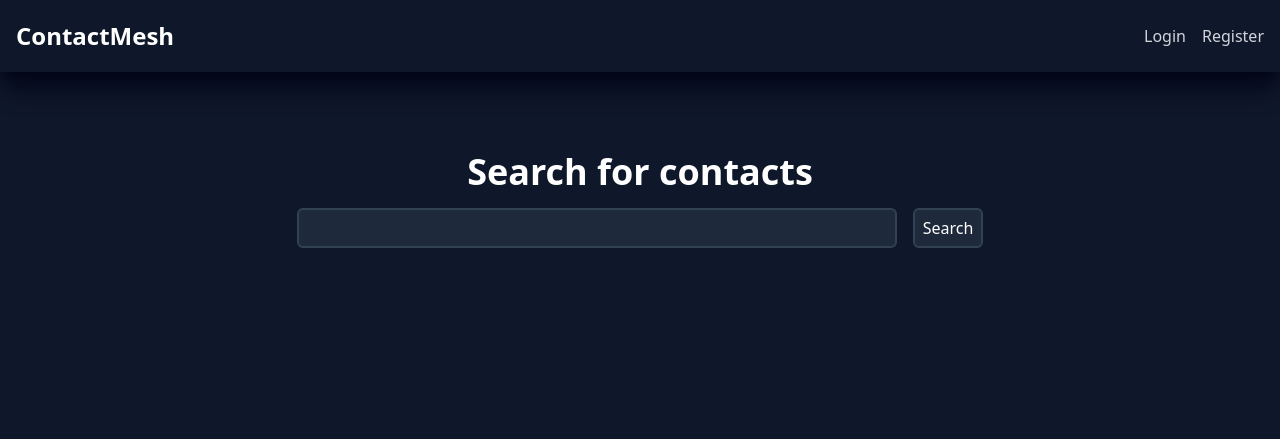
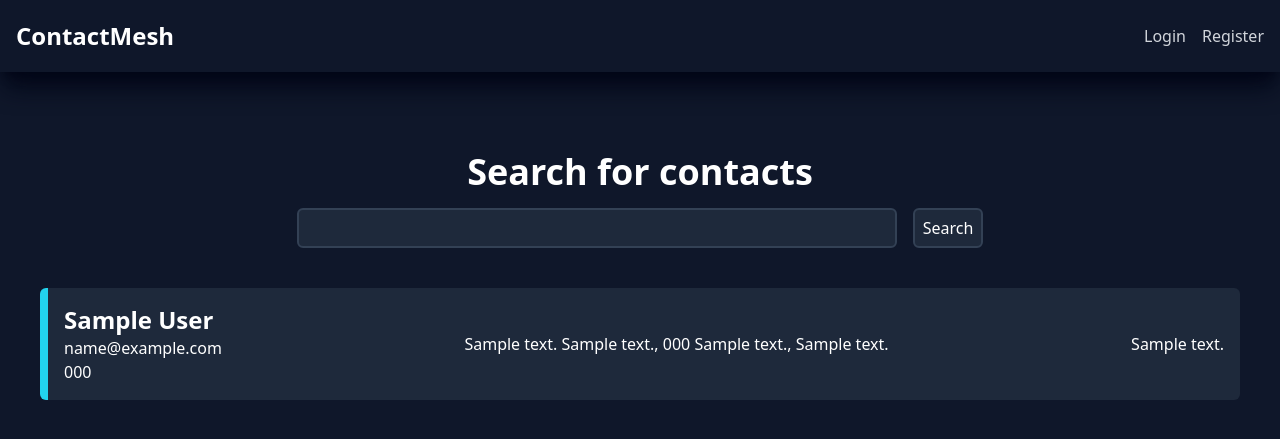
Before and after one commit to bezunyl/ContactMesh, a Django app: template contacts/templates/contacts/index.html in a window 1280 px wide. Shown: the top 439 px of the page. Run offline with Django 5.2, Linux system fonts and the light colour scheme; the template is opened without the code that fills it: values that come from a table or form of the project are taken from there, others are empty; tables that the repository leaves empty hold one stand-in row (values such as "Sample post"); some libraries are stand-ins or nearby versions.

Commit message:
feat: started working on displaying contacts

```diff
--- a/contacts/templates/contacts/index.html
+++ b/contacts/templates/contacts/index.html
@@ -16,4 +16,46 @@
     </div>
 </section>
 
+<section class="mt-10">
+    {% for contact in user_contacts %}
+        <div class="grid grid-flow-col justify-between my-4 p-4 w-full bg-slate-800 rounded-md border-l-8 border-cyan-400">
+            <div class="flex flex-col my-auto">
+                <div class="font-bold text-2xl">
+                    {{ contact.get_full_name }}
+                </div>
+
+                {% if contact.email %}
+                    <div>
+                        {{ contact.email }}
+                    </div>
+                {% else %}
+                    <div class="text-gray-400">
+                        No email address
+                    </div>
+                {% endif %}
+
+                {% if contact.phone %}
+                    <div>
+                        {{ contact.phone }}
+                    </div>
+                {% else %}
+                    <div class="text-gray-400">
+                        No phone number
+                    </div>
+                {% endif %}
+            </div>
+            <div class="flex justify-center my-auto">
+                {{ contact.get_formatted_address }}
+            </div>
+            <div class="flex justify-center my-auto">
+                {{ contact.notes }}
+            </div>
+        </div>
+    {% empty %}
+        <div class="flex items-center justify-center mt-10">
+            <p class="text-2xl font-bold text-gray-400">No contacts found</p>
+        </div>
+    {% endfor %}
+</section>
+
 {% endblock content %}
--- a/theme/static/css/dist/styles.css
+++ b/theme/static/css/dist/styles.css
@@ -822,6 +822,16 @@ select {
   margin-right: auto;
 }
 
+.my-4 {
+  margin-top: 1rem;
+  margin-bottom: 1rem;
+}
+
+.my-auto {
+  margin-top: auto;
+  margin-bottom: auto;
+}
+
 .mb-2 {
   margin-bottom: 0.5rem;
 }
@@ -840,6 +850,10 @@ select {
 
 .mt-6 {
   margin-top: 1.5rem;
+}
+
+.mt-4 {
+  margin-top: 1rem;
 }
 
 .block {
@@ -900,6 +914,26 @@ select {
           appearance: none;
 }
 
+.grid-flow-row {
+  grid-auto-flow: row;
+}
+
+.grid-flow-col {
+  grid-auto-flow: column;
+}
+
+.grid-rows-2 {
+  grid-template-rows: repeat(2, minmax(0, 1fr));
+}
+
+.grid-rows-3 {
+  grid-template-rows: repeat(3, minmax(0, 1fr));
+}
+
+.flex-col {
+  flex-direction: column;
+}
+
 .content-start {
   align-content: flex-start;
 }
@@ -914,6 +948,10 @@ select {
 
 .justify-between {
   justify-content: space-between;
+}
+
+.justify-stretch {
+  justify-content: stretch;
 }
 
 .gap-4 {
@@ -936,9 +974,26 @@ select {
   border-width: 2px;
 }
 
+.border-l-2 {
+  border-left-width: 2px;
+}
+
+.border-l-4 {
+  border-left-width: 4px;
+}
+
+.border-l-8 {
+  border-left-width: 8px;
+}
+
 .border-slate-700 {
   --tw-border-opacity: 1;
   border-color: rgb(51 65 85 / var(--tw-border-opacity));
+}
+
+.border-cyan-400 {
+  --tw-border-opacity: 1;
+  border-color: rgb(34 211 238 / var(--tw-border-opacity));
 }
 
 .bg-gray-50 {
@@ -961,8 +1016,17 @@ select {
   background-color: rgb(255 255 255 / var(--tw-bg-opacity));
 }
 
+.bg-slate-700 {
+  --tw-bg-opacity: 1;
+  background-color: rgb(51 65 85 / var(--tw-bg-opacity));
+}
+
 .p-10 {
   padding: 2.5rem;
+}
+
+.p-4 {
+  padding: 1rem;
 }
 
 .px-2 {
@@ -1035,6 +1099,11 @@ select {
 .text-xs {
   font-size: 0.75rem;
   line-height: 1rem;
+}
+
+.text-xl {
+  font-size: 1.25rem;
+  line-height: 1.75rem;
 }
 
 .font-bold {
```
Also changed, not shown: contacts/views.py (+5 -2 lines).
